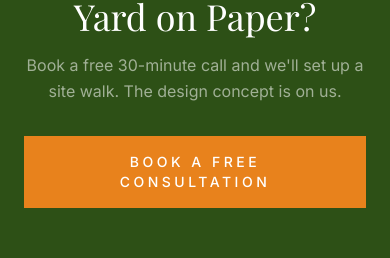
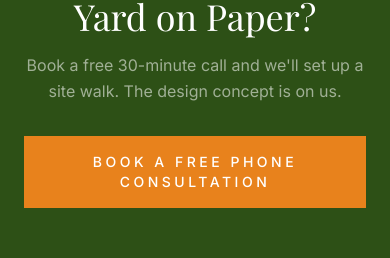
Before and after one commit to gavinmohrmann/orange-path-landscaping, a Next.js app: page /packages in a window 390 px wide. Shown: the part 8686-8944 px from the top of the page. Built offline with nearby package versions, Linux system fonts and the light colour scheme; a web font is replaced by a local one.

Commit message:
Button label: Book a Free Phone Consultation

```diff
--- a/app/blog/[slug]/page.tsx
+++ b/app/blog/[slug]/page.tsx
@@ -58,7 +58,7 @@ export default function PostPage({ params }: { params: { slug: string } }) {
             rel="noopener noreferrer"
             className="btn-primary"
           >
-            Book a Free Consultation
+            Book a Free Phone Consultation
           </a>
         </div>
       </section>
--- a/app/contact/ContactClient.tsx
+++ b/app/contact/ContactClient.tsx
@@ -62,7 +62,7 @@ export default function ContactClient() {
               rel="noopener noreferrer"
               className="bg-orange-brand hover:bg-orange-500 text-white font-medium px-8 py-5 block transition-colors"
             >
-              <span className="block text-lg">Book a Free Consultation</span>
+              <span className="block text-lg">Book a Free Phone Consultation</span>
               <span className="block text-white/70 text-sm mt-1">Schedule a free 30-minute call</span>
             </a>
             <a
--- a/app/packages/page.tsx
+++ b/app/packages/page.tsx
@@ -272,7 +272,7 @@ export default function PackagesPage() {
             rel="noopener noreferrer"
             className="btn-primary"
           >
-            Book a Free Consultation
+            Book a Free Phone Consultation
           </a>
         </div>
       </section>
--- a/app/page.tsx
+++ b/app/page.tsx
@@ -75,7 +75,7 @@ export default function Home() {
           </p>
           <div className="flex flex-wrap gap-4">
             <Link href="/work" className="btn-outline">View Our Work</Link>
-            <a href="https://calendly.com/gavin-orangepathlandscaping/30min" target="_blank" rel="noopener noreferrer" className="btn-primary">Book a Free Consultation</a>
+            <a href="https://calendly.com/gavin-orangepathlandscaping/30min" target="_blank" rel="noopener noreferrer" className="btn-primary">Book a Free Phone Consultation</a>
           </div>
         </div>
 
@@ -180,7 +180,7 @@ export default function Home() {
           <p className="text-white/65 mb-10 leading-relaxed">
             Every great landscape starts with a conversation. Tell us about your space and we&apos;ll show you what&apos;s possible.
           </p>
-          <a href="https://calendly.com/gavin-orangepathlandscaping/30min" target="_blank" rel="noopener noreferrer" className="btn-primary">Book a Free Consultation</a>
+          <a href="https://calendly.com/gavin-orangepathlandscaping/30min" target="_blank" rel="noopener noreferrer" className="btn-primary">Book a Free Phone Consultation</a>
         </div>
       </section>
     </>
```
